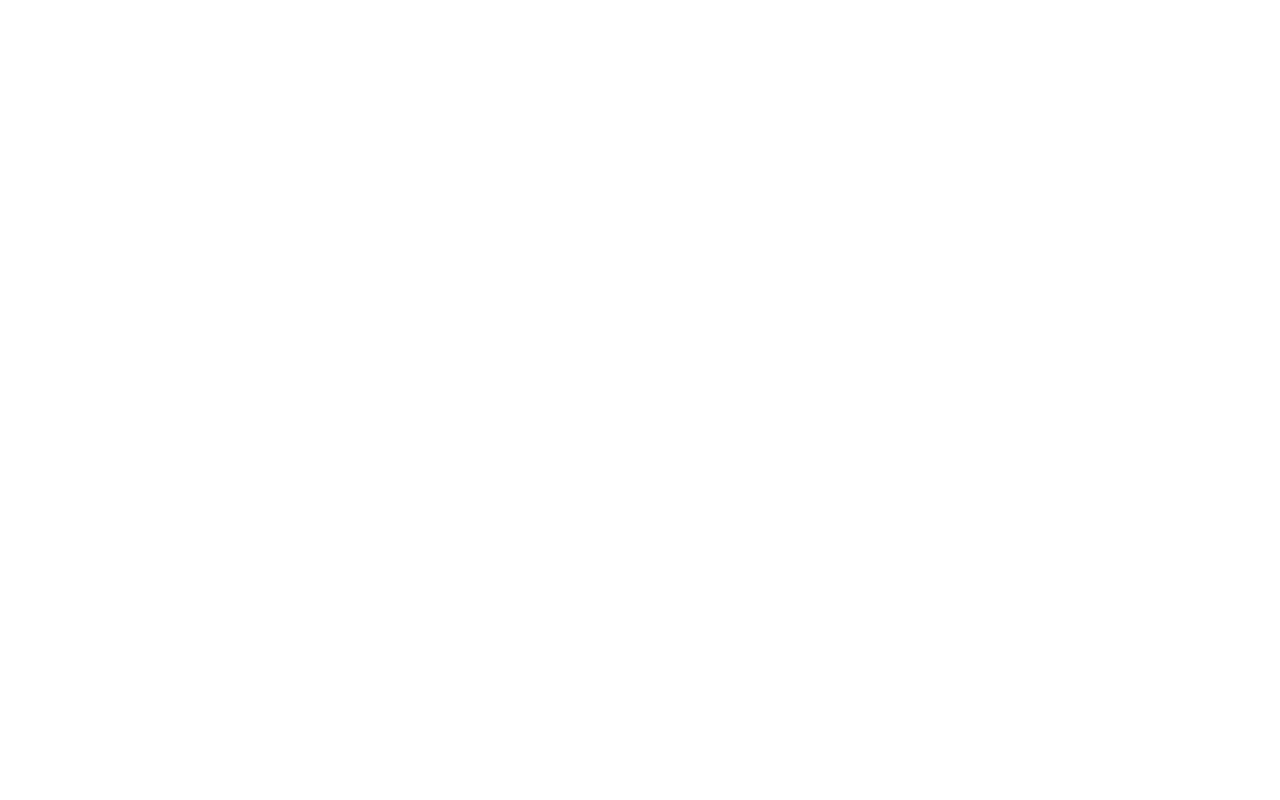
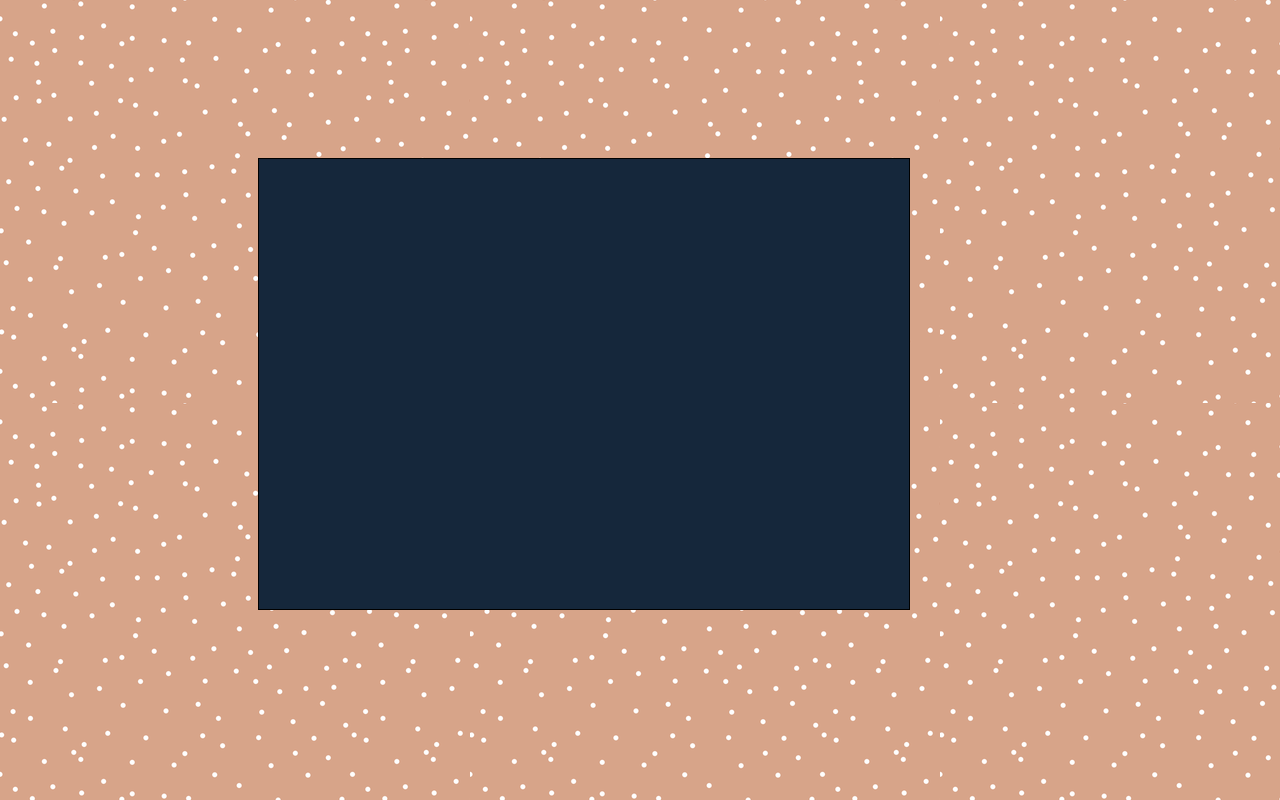
Before and after one commit to Masha16/Catching-snowflakes-by-bear-game, a plain HTML site: page index.html in a window 1280 px wide. Drawn offline with Linux system fonts and the light colour scheme.

Commit message:
added background image, canvas and filled it

```diff
--- a/index.html
+++ b/index.html
@@ -7,8 +7,9 @@
     <title>Document</title>
 </head>
 <body>
-    <div></div>
+    <div>
+    </div>
     <script src="./js/snowflakes.js"> </script>
-    <canvas id="myCanvas" width="500" height="500"></canvas>
+    <canvas id="myCanvas" width="650" height="450"></canvas>
 </body>
 </html>
--- a/style/styles.css
+++ b/style/styles.css
@@ -1,3 +1,12 @@
-div {
-    background-image: url();
+body {
+    background-image: url("../img/background.png");
 }
+
+#myCanvas {
+    border: 1px solid black;
+    position: absolute;
+    align-items: center;
+    margin-top: 150px;
+    margin-left: 250px;
+    background-color: #15273b;
+}
```
